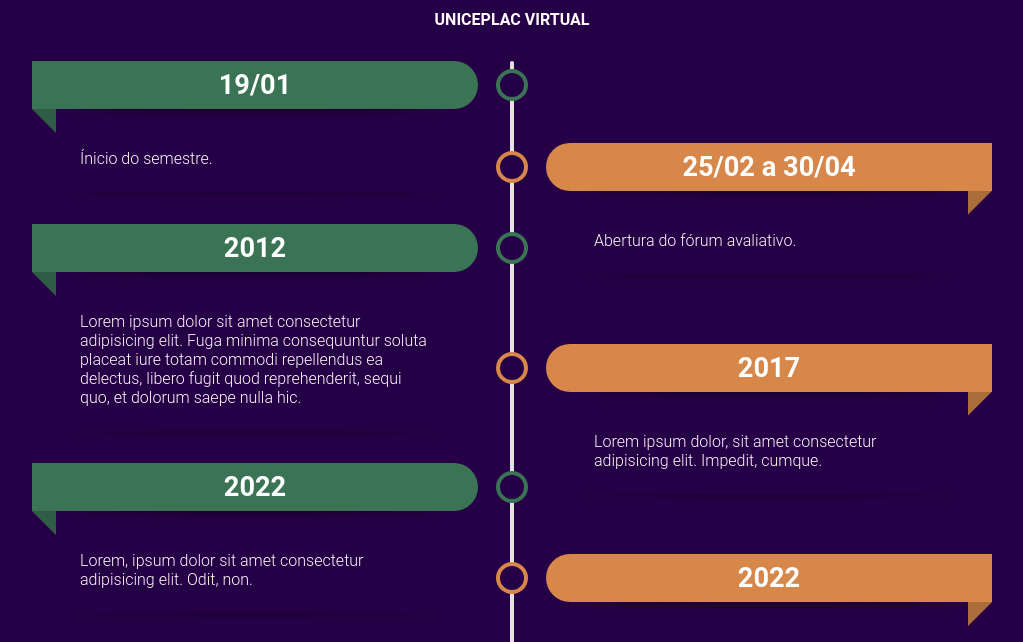
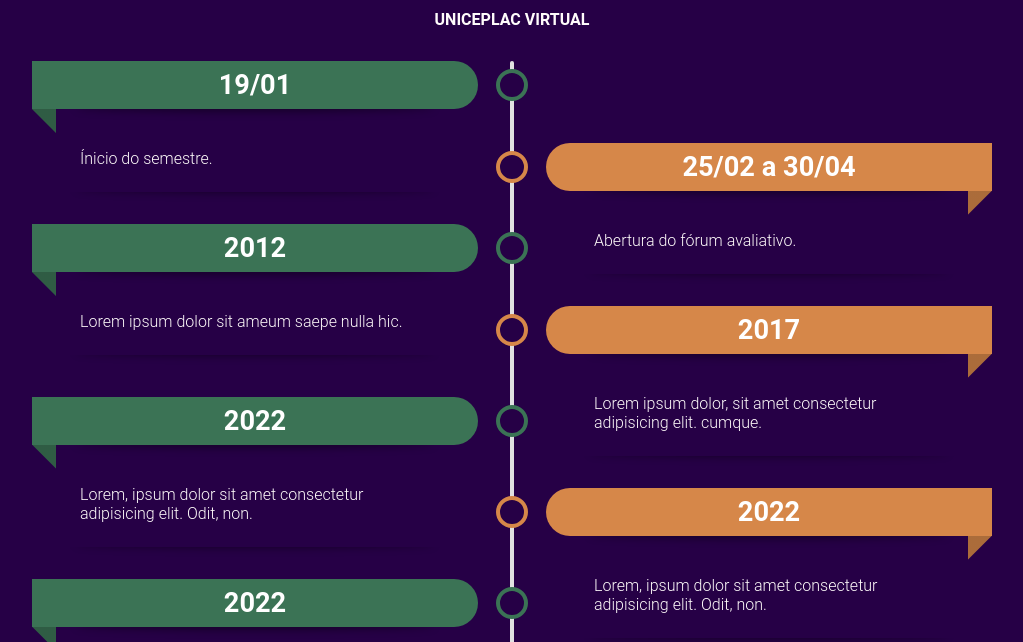
Before and after one commit to avauniceplac/CRONOGRAMA-TESTE-2024, a plain HTML site: page index.html in a window 1280 px wide. Shown: the part 147-789 px from the top of the page, without its empty margins (128-1151 px from the left). Drawn offline with Linux system fonts and the light colour scheme.

Commit message:
Update index.html

```diff
--- a/index.html
+++ b/index.html
@@ -28,12 +28,12 @@
     <li class="calendar-item" style="--accent-color:#3B7355">
         <div class="date">2012</div>
         <div class="title"></div>
-        <div class="descr">Lorem ipsum dolor sit amet consectetur adipisicing elit. Fuga minima consequuntur soluta placeat iure totam commodi repellendus ea delectus, libero fugit quod reprehenderit, sequi quo, et dolorum saepe nulla hic.</div>
+        <div class="descr">Lorem ipsum dolor sit ameum saepe nulla hic.</div>
     </li>
     <li class="calendar-item" style="--accent-color:#D68749">
         <div class="date">2017</div>
         <div class="title"></div>
-        <div class="descr">Lorem ipsum dolor, sit amet consectetur adipisicing elit. Impedit, cumque.</div>
+        <div class="descr">Lorem ipsum dolor, sit amet consectetur adipisicing elit.  cumque.</div>
     </li>
     <li class="calendar-item" style="--accent-color:#3B7355">
         <div class="date">2022</div>
```
